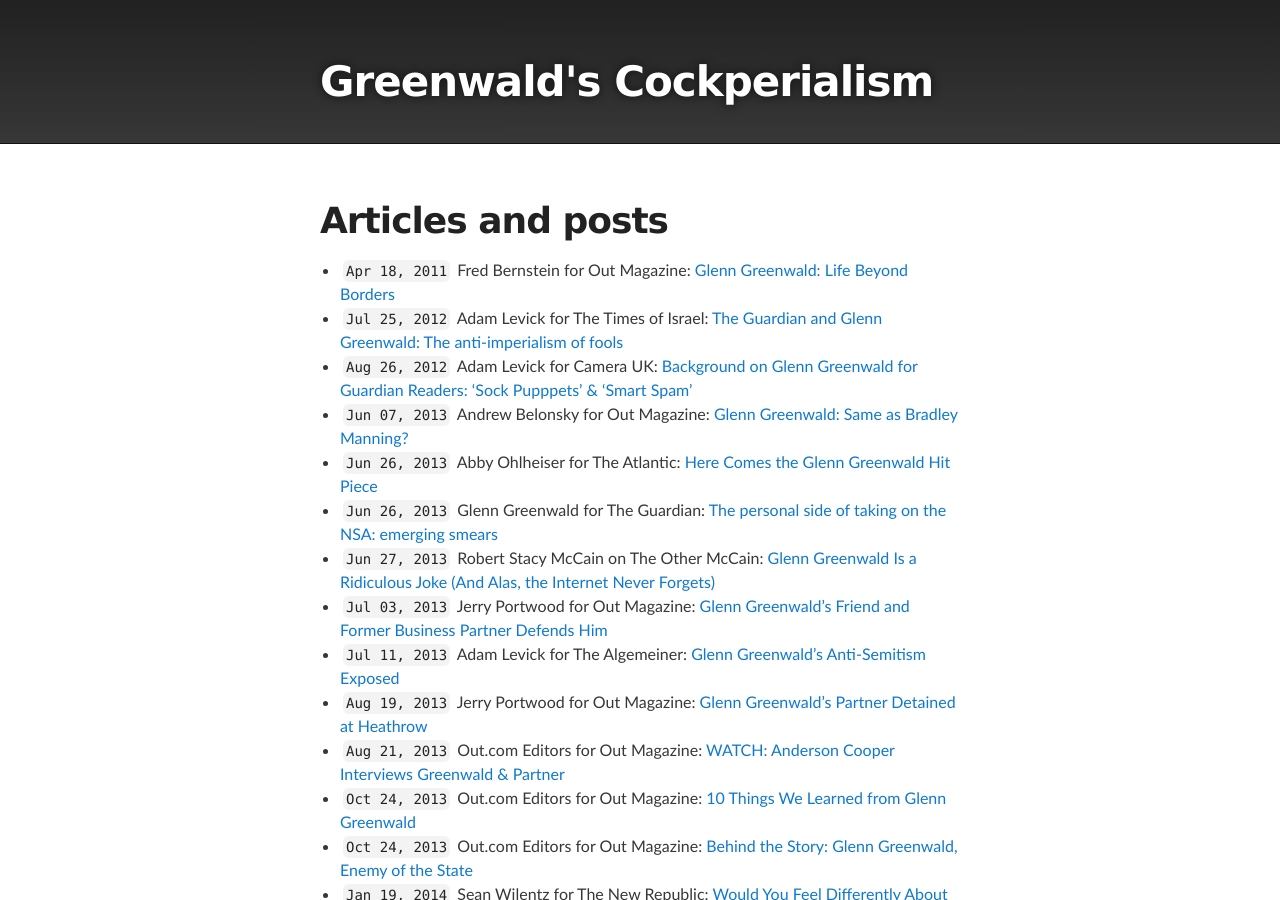
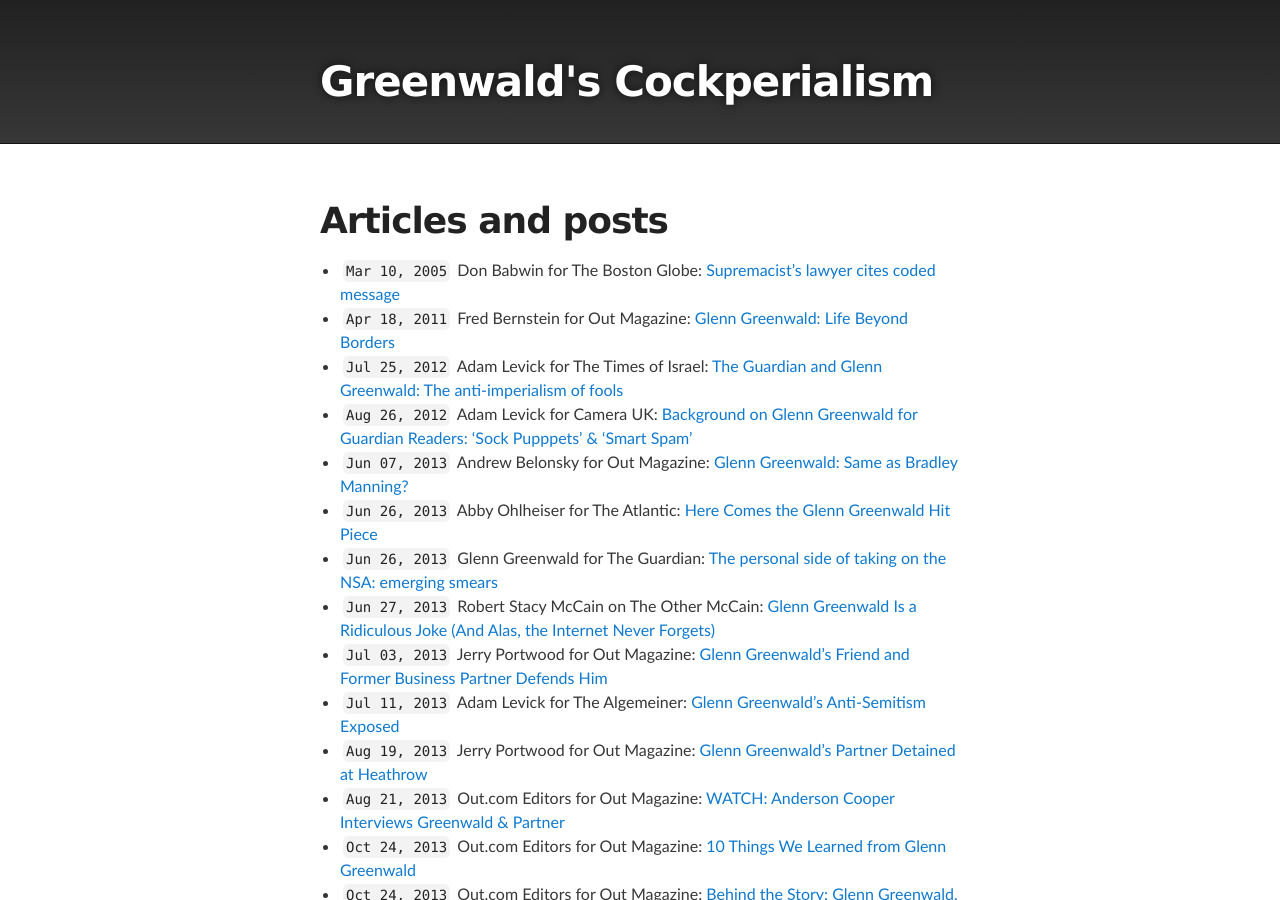
Before and after one commit to masternotions/masternotions.github.io, a Jekyll site: the page built from articles.md, in a window 1280 px wide and 900 px high. Built offline with Jekyll 4.4.1, drawn with Linux system fonts in a browser that asks for light colours.

Commit message:
Update articles.md

```diff
--- a/articles.md
+++ b/articles.md
@@ -5,6 +5,7 @@ title: Articles
 
 # Articles and posts
 
+- ``Mar 10, 2005`` Don Babwin for The Boston Globe: [Supremacist's lawyer cites coded message](http://archive.boston.com/news/nation/articles/2005/03/10/supremacists_lawyer_cites_coded_message/)
 - ``Apr 18, 2011`` Fred Bernstein for Out Magazine: [Glenn Greenwald: Life Beyond Borders](https://www.out.com/news-commentary/2011/04/18/glenn-greenwald-life-beyond-borders)
 - ``Jul 25, 2012`` Adam Levick for The Times of Israel: [The Guardian and Glenn Greenwald: The anti-imperialism of fools](https://blogs.timesofisrael.com/the-guardian-and-glenn-greenwald-the-anti-imperialism-of-fools/)
 - ``Aug 26, 2012`` Adam Levick for Camera UK: [Background on Glenn Greenwald for Guardian Readers: 'Sock Pupppets' & 'Smart Spam'](https://camera-uk.org/2012/08/26/background-on-glenn-greenwald-for-guardian-readers-sock-puppets-smart-spam/)
```
